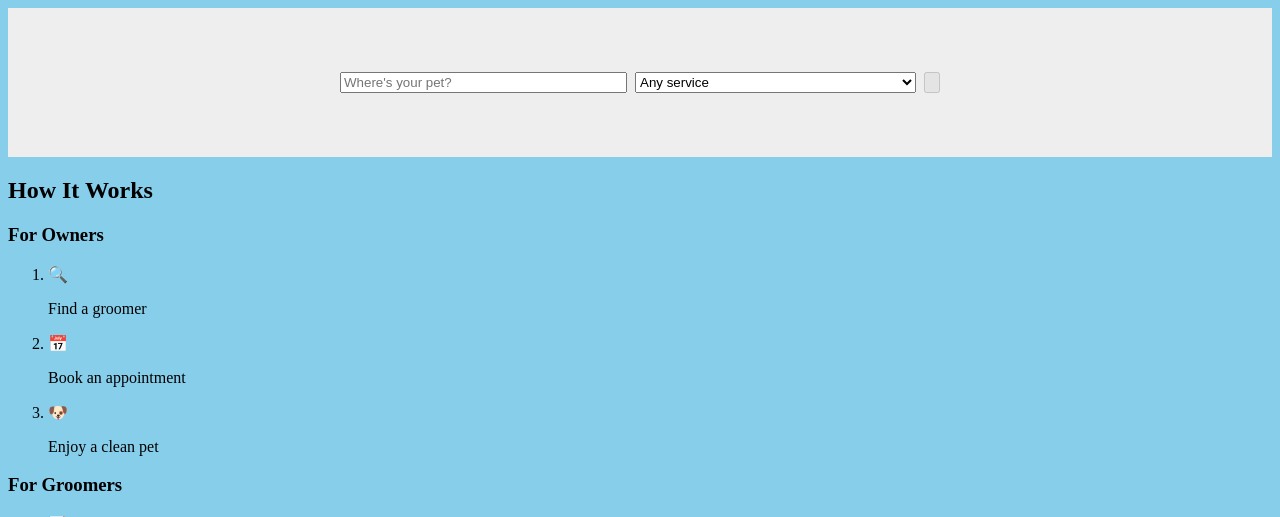
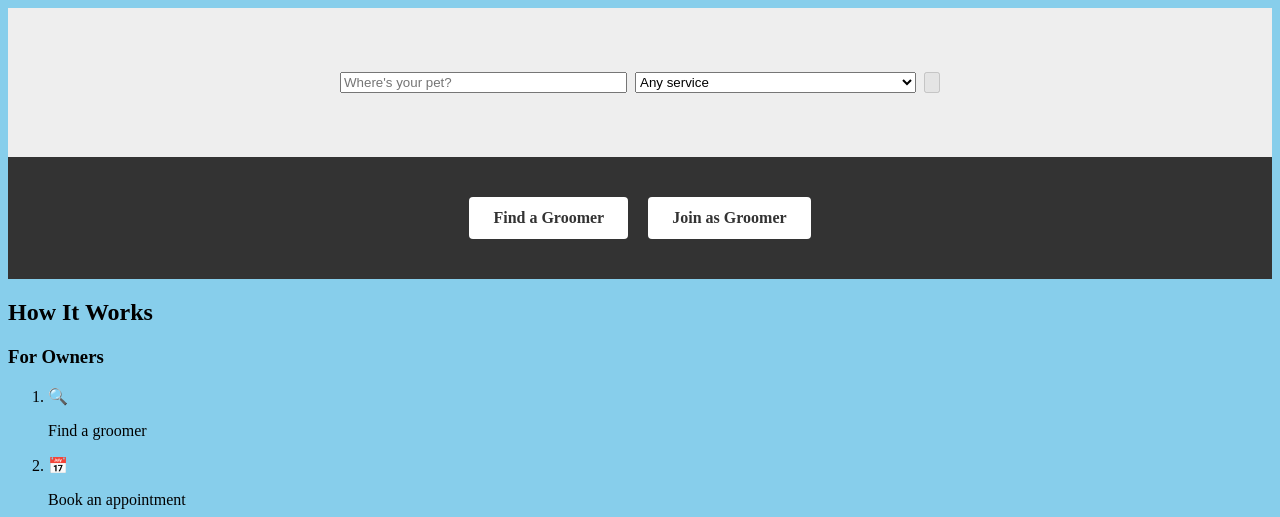
Before and after one commit to DesireOn/cleanwhiskers, a Symfony app: template templates/home/index.html.twig in a window 1280 px wide. Shown: the top 517 px of the page. Run offline with Twig, Linux system fonts and the light colour scheme; the template is opened without the code that fills it, so the values that code supplies are empty; style sheets or scripts are compiled from the project's sources; some libraries are stand-ins or nearby versions.

Commit message:
feat: add dual CTA banner

```diff
--- a/assets/styles/app.css
+++ b/assets/styles/app.css
@@ -28,3 +28,26 @@ body {
         flex: 1;
     }
 }
+
+.cta-banner {
+    background-color: #333;
+    color: #fff;
+    text-align: center;
+    padding: 2rem 1rem;
+}
+
+.cta-banner__link {
+    display: inline-block;
+    margin: 0.5rem;
+    padding: 0.75rem 1.5rem;
+    background-color: #fff;
+    color: #333;
+    text-decoration: none;
+    border-radius: 0.25rem;
+    font-weight: bold;
+}
+
+.cta-banner__link:focus,
+.cta-banner__link:hover {
+    background-color: #ddd;
+}
--- /dev/null
+++ b/templates/home/_cta_banner.html.twig
@@ -0,0 +1,4 @@
+<section class="cta-banner">
+    <a href="#search-form" class="cta-banner__link cta-banner__link--owners">Find a Groomer</a>
+    <a href="/register?role=groomer" class="cta-banner__link cta-banner__link--groomers">Join as Groomer</a>
+</section>
--- a/templates/home/index.html.twig
+++ b/templates/home/index.html.twig
@@ -3,7 +3,7 @@
 {% block body %}
 <section class="hero">
     <div class="hero-content">
-        <form class="search-form" method="get" action="{{ ctaLinks.find.url }}">
+        <form id="search-form" class="search-form" method="get" action="{{ ctaLinks.find.url }}">
             <input type="text" id="city" name="city" placeholder="Where's your pet?" required>
             <select id="service" name="service">
                 <option value="">Any service</option>
@@ -15,6 +15,7 @@
         <a href="{{ ctaLinks.list.url }}" class="cta-list">{{ ctaLinks.list.label }}</a>
     </div>
 </section>
+{% include 'home/_cta_banner.html.twig' %}
 {% include 'home/_how_it_works.html.twig' %}
 <script>
     (function () {
```
Also changed, not shown: tests/Integration/CtaBannerRenderTest.php (added, +20 -0 lines).
